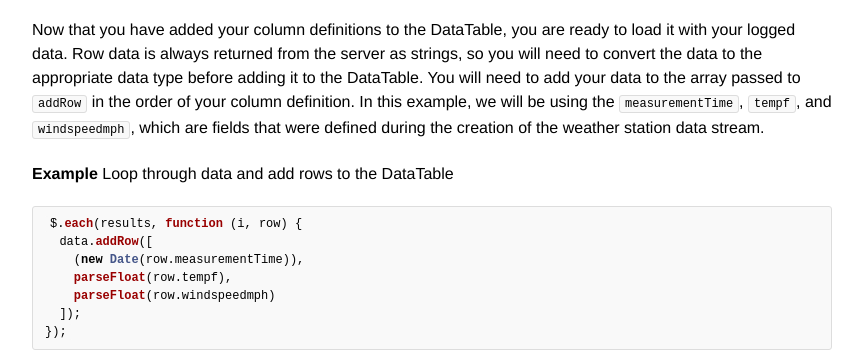
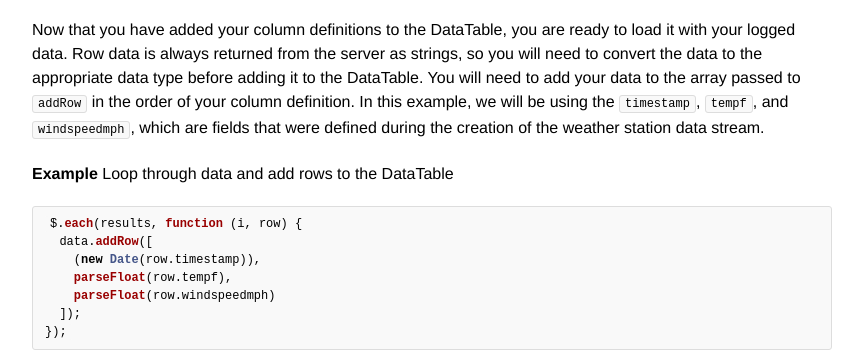
Before and after one commit to sparkfun/phant-docs, a Jekyll site: the page built from _posts/2014-07-07-graphing-data.md, in a window 1280 px wide and 1400 px high, scrolled down 2165 px. Shown: the part 163-518 px from the top of the window, without its empty margins (208-1071 px from the left). Built offline with Jekyll 4.4.1, drawn with Linux system fonts in a browser that asks for light colours; nearby versions of some CDN libraries; comment, search, counter and statistics services are not loaded; some of the changed text lies outside the part shown.

Commit message:
fix timestamp issue in google charts post

```diff
--- a/_posts/2014-07-07-graphing-data.md
+++ b/_posts/2014-07-07-graphing-data.md
@@ -52,7 +52,7 @@ function drawChart() {
 
     $.each(results, function (i, v) {
       data.addRow([
-        (new Date(v.measurementTime)),
+        (new Date(v.timestamp)),
         parseFloat(v.tempf),
         parseFloat(v.windspeedmph)
       ]);
@@ -142,14 +142,14 @@ data.addColumn('number', 'Wind Speed MPH');
 Now that you have added your column definitions to the DataTable, you are ready to load it with your logged data. Row data
 is always returned from the server as strings, so you will need to convert the data to the appropriate data type before
 adding it to the DataTable.  You will need to add your data to the array passed to `addRow` in the order of your column
-definition.  In this example, we will be using the `measurementTime`, `tempf`, and `windspeedmph`, which are
+definition.  In this example, we will be using the `timestamp`, `tempf`, and `windspeedmph`, which are
 fields that were defined during the creation of the weather station data stream.
 
 **Example** Loop through data and add rows to the DataTable
 {% highlight js %}
 $.each(results, function (i, row) {
   data.addRow([
-    (new Date(row.measurementTime)),
+    (new Date(row.timestamp)),
     parseFloat(row.tempf),
     parseFloat(row.windspeedmph)
   ]);
@@ -202,7 +202,7 @@ chart.draw(data, {
 
           $.each(results, function (i, row) {
             data.addRow([
-              (new Date(row.measurementTime)),
+              (new Date(row.timestamp)),
               parseFloat(row.tempf),
               parseFloat(row.windspeedmph)
             ]);
```
